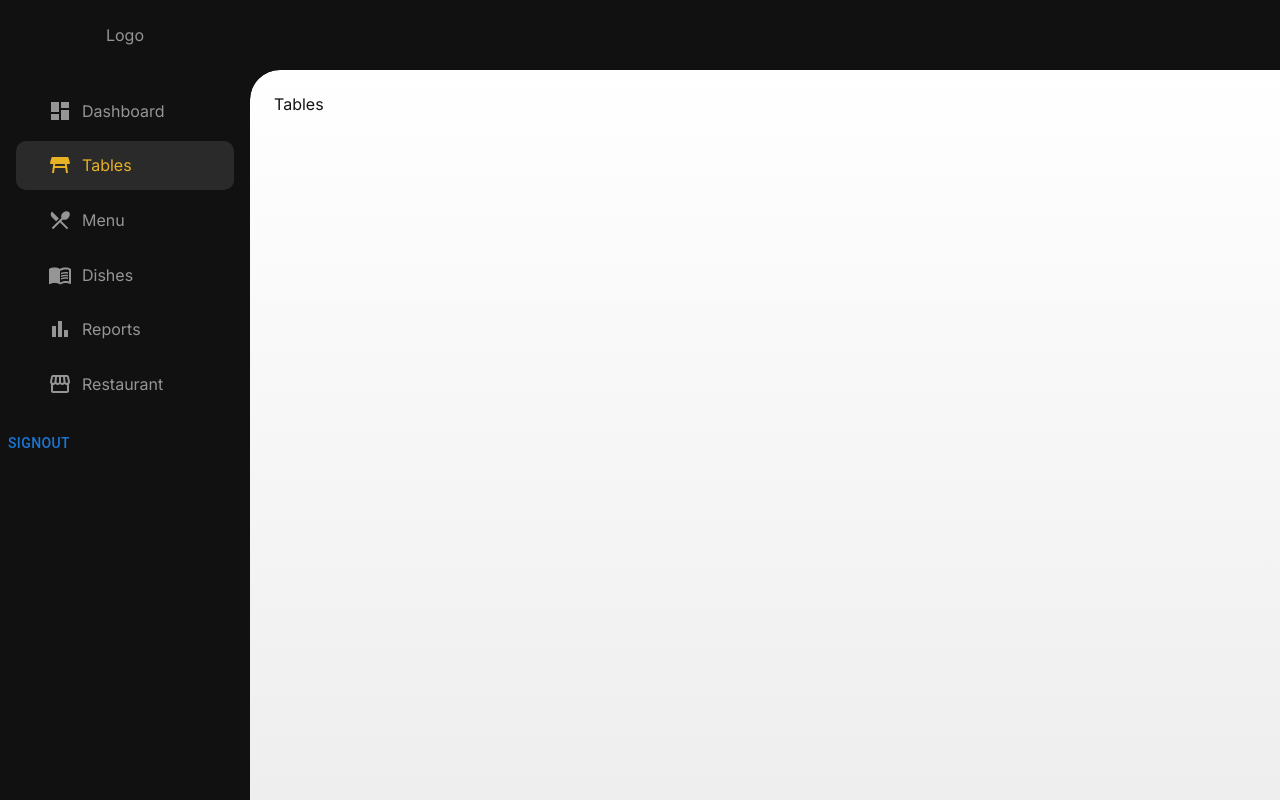
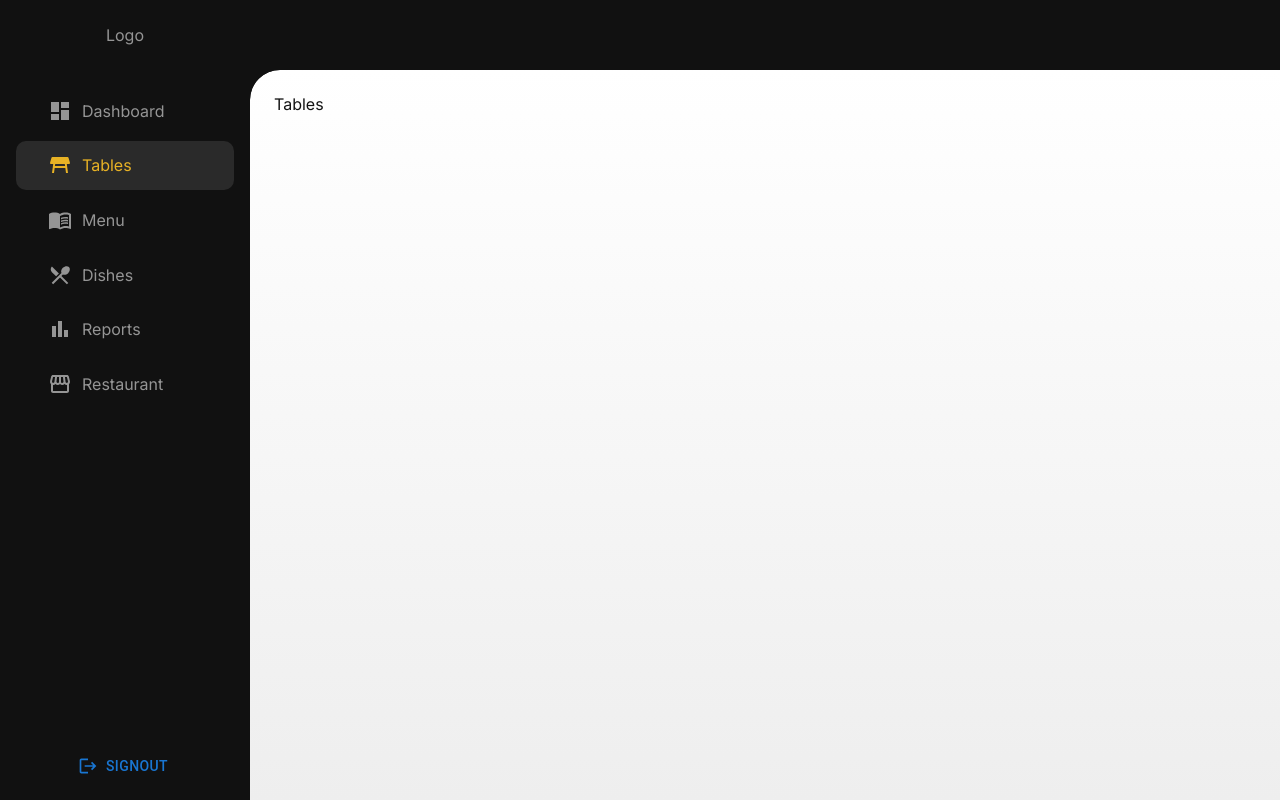
Before and after one commit to Lexeor/qr-restorator-next, a Next.js app: page /tables in a window 1280 px wide. Built offline with nearby package versions, Linux system fonts and the light colour scheme.

Commit message:
update Logout button

```diff
--- a/components/Icon/MUIIcon.tsx
+++ b/components/Icon/MUIIcon.tsx
@@ -10,8 +10,8 @@ import StorefrontIcon from "@mui/icons-material/Storefront";
 const Icons = {
   Dashboard: DashboardIcon,
   TableRestaurant: TableRestaurantIcon,
-  RestaurantMenu: RestaurantMenuIcon,
-  BrunchDining: MenuBookIcon,
+  RestaurantMenu: MenuBookIcon,
+  BrunchDining: RestaurantMenuIcon,
   Stats: BarChartIcon,
   Storefront: StorefrontIcon,
 };
--- /dev/null
+++ b/components/LoguotButton/LogoutButton.tsx
@@ -0,0 +1,14 @@
+import React from "react";
+import LogoutIcon from "@mui/icons-material/Logout";
+import { Button } from "@mui/material";
+import { signOut } from "next-auth/react";
+
+function LogoutButton() {
+  return (
+    <Button onClick={() => signOut()} startIcon={<LogoutIcon />}>
+      Signout
+    </Button>
+  );
+}
+
+export default LogoutButton;
--- a/components/Sidebar/Sidebar.tsx
+++ b/components/Sidebar/Sidebar.tsx
@@ -5,8 +5,7 @@ import Link from "next/link";
 import { usePathname } from "next/navigation";
 import menuItems from "./items";
 import { IconNames, IconComponent } from "../Icon/MUIIcon";
-import { signOut } from "next-auth/react";
-import { Button } from "@mui/material";
+import LogoutButton from "../LoguotButton/LogoutButton";
 
 type Props = {};
 
@@ -30,7 +29,9 @@ function Sidebar({}: Props) {
     <aside>
       <div className="sidebar-logo">Logo</div>
       <nav>{renderItems}</nav>
-      <Button onClick={() => signOut()}>Signout</Button>
+      <div className="sidebar-bottom">
+        <LogoutButton />
+      </div>
     </aside>
   );
 }
--- a/styles/_sidebar.scss
+++ b/styles/_sidebar.scss
@@ -2,6 +2,8 @@ aside {
   width: 100%;
   color: $text-light-faded;
   grid-row-start: span 2;
+  display: flex;
+  flex-direction: column;
 }
 
 .sidebar-logo {
@@ -32,3 +34,17 @@ nav {
     background-color: $color-secondary;
   }
 }
+
+.sidebar-bottom {
+  width: 100%;
+  flex-grow: 1;
+  display: flex;
+  flex-direction: column;
+  justify-content: flex-end;
+  align-items: center;
+  padding-bottom: 1em;
+
+  botton {
+    color: $color-primary;
+  }
+}
--- a/styles/main.css
+++ b/styles/main.css
@@ -166,6 +166,8 @@ aside {
   width: 100%;
   color: #959595;
   grid-row-start: span 2;
+  display: flex;
+  flex-direction: column;
 }
 
 .sidebar-logo {
@@ -193,6 +195,19 @@ nav {
 }
 .menu-item.active, .menu-item:hover {
   background-color: #2a2a2a;
+}
+
+.sidebar-bottom {
+  width: 100%;
+  flex-grow: 1;
+  display: flex;
+  flex-direction: column;
+  justify-content: flex-end;
+  align-items: center;
+  padding-bottom: 1em;
+}
+.sidebar-bottom botton {
+  color: #e8b225;
 }
 
 header {
```
Also changed, not shown: 1 other file (tests, documents, lock files or other folders).
